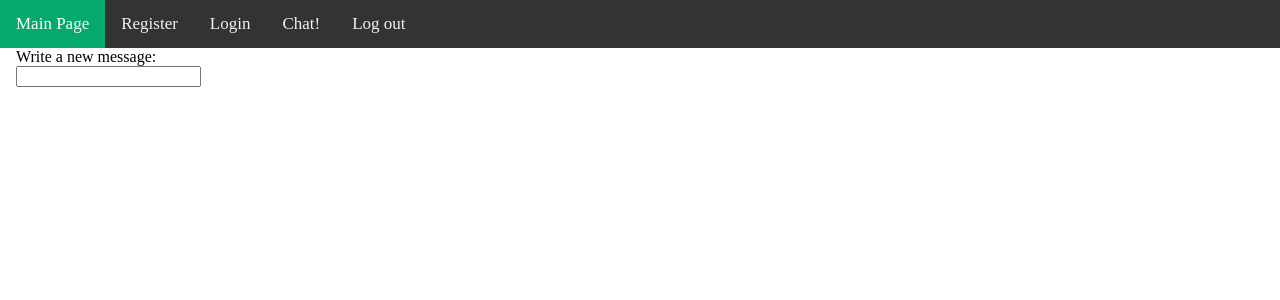
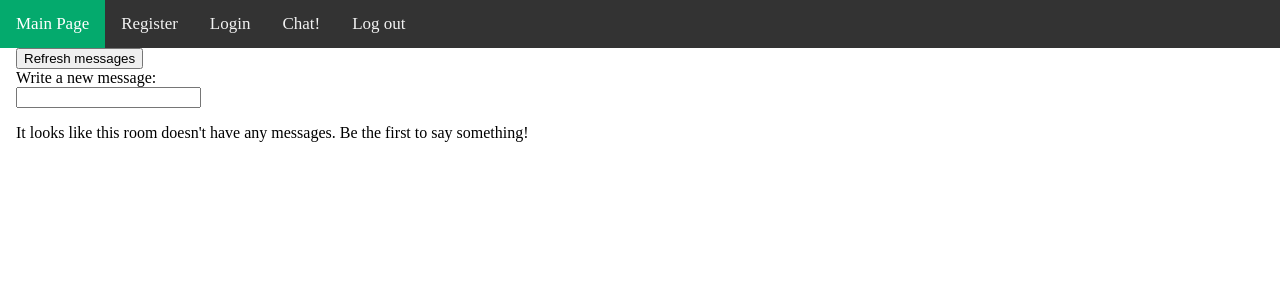
Before and after one commit to guywithnousername/Chat-Website, a Flask app: template templates/room.html in a window 1280 px wide. Shown: the top 300 px of the page. Run offline with Flask 2, Linux system fonts and the light colour scheme; the template is opened without the code that fills it, so the values that code supplies are empty; parts of the project's set-up code (start-up, migrations or seed data) failed here and were passed over.

Commit message:
change room

```diff
--- a/templates/room.html
+++ b/templates/room.html
@@ -1,9 +1,11 @@
 {% extends 'base.html' %}
 {% block content %}
+<button type="button" onclick="window.location.reload(1);">Refresh messages</button>
 <form method = "post">
     <label for = "message"> Write a new message: </label><br>
     <input type="text" id="message" name="message">
 </form>
+{% if messages %}
 <ul>
 {% for msg,username,time in messages %}
 <p>{{ username.title() }}-</p>
@@ -11,5 +13,8 @@
 <li> {{ msg }}</li>
 <br>
 {% endfor %}
+{% else %}
+<p>It looks like this room doesn't have any messages. Be the first to say something!</p>
+{% endif %}
 </ul>
 {% endblock %}
```
